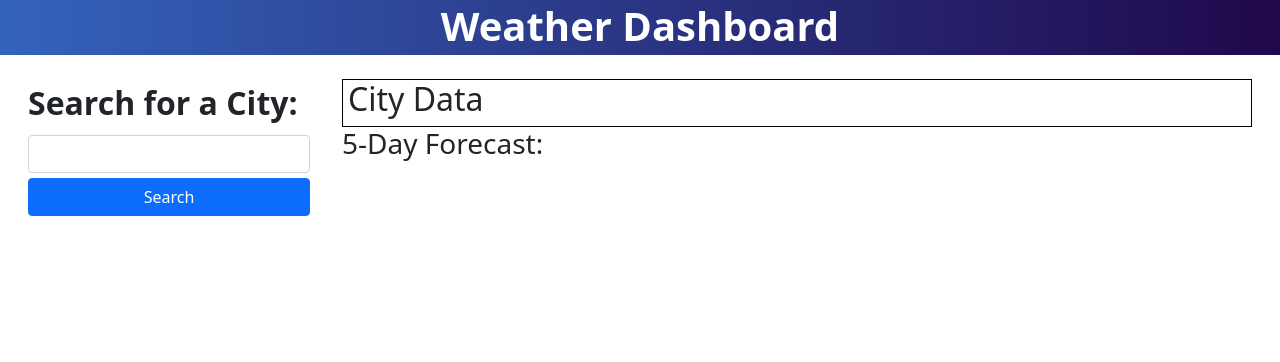
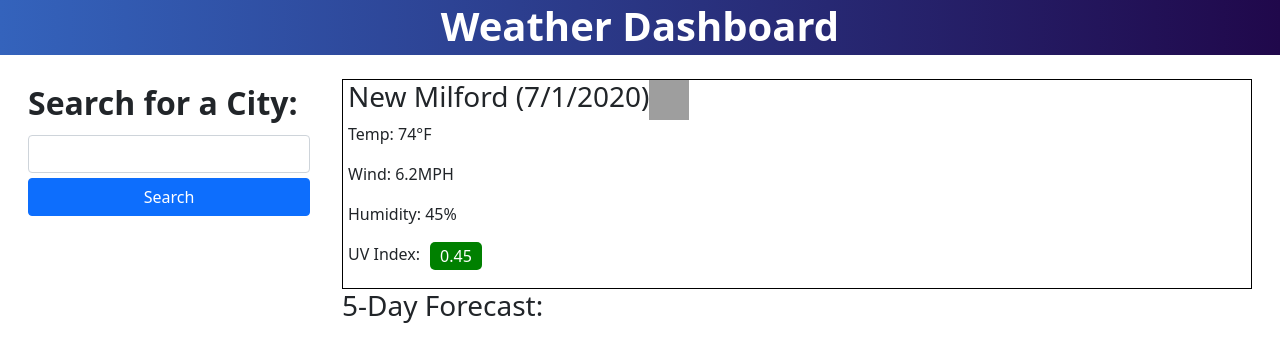
Before and after one commit to SteveB29/weather-dashboard, a plain HTML site: page index.html in a window 1280 px wide. Drawn offline with nearby package versions, Linux system fonts and the light colour scheme; grey boxes are pictures that could not be loaded.

Commit message:
hard coded html for styling update

```diff
--- a/assets/css/style.css
+++ b/assets/css/style.css
@@ -14,6 +14,7 @@ header h1 {
 .current-weather {
   border: 1px black solid;
   padding-left: 5px;
+  height: 210px;
 }
 
 .card-body label {
@@ -25,3 +26,26 @@ header h1 {
   width: 100%;
   margin: 5px 0;
 }
+
+.weather-header {
+  display: flex;
+  flex-flow: wrap row;
+}
+
+.weather-header img {
+  height: 40px;
+  width: 40px;
+}
+
+.uv-index {
+  display: flex;
+  flex-flow: wrap row;
+}
+
+.uv-number p {
+  color: white;
+  background-color: green;
+  padding: 2px 10px;
+  border-radius: 5px;
+  margin-left: 10px;
+}
--- a/assets/js/script.js
+++ b/assets/js/script.js
@@ -10,6 +10,7 @@ var apiExclude = "&exclude=minutely,hourly"
 var locationTextGet = function(event) {
   event.preventDefault();
   var city = document.querySelector('#city-search');
+  console.log(dayjs().format('D/M/YYYY'));
   if (city.value) {
     locationFetch(city.value);
     city.value = "";
@@ -22,10 +23,16 @@ var locationFetch = function(cityName) {
   var locationUrl = apiLocationUrl + cityName + apiKey;
   fetch(locationUrl).then(function(response) {
     response.json().then(function(response) {
-      console.log(response);
-      var lat = response[0].lat;
-      var lon = response[0].lon;
-      weatherFetch(lat, lon);
+
+      if (response.length === 0) {
+        alert("Please enter a valid city");
+      } else {
+        console.log(response);
+        var lat = response[0].lat;
+        var lon = response[0].lon;
+        displayWeather(response[0].name);
+        weatherFetch(lat, lon);
+      }
     });
   });
 }
@@ -40,5 +47,13 @@ var weatherFetch = function(lat, lon) {
   })
 }
 
+var displayWeather = function(city) {
+  var weatherBox = document.querySelector('.current-weather');
+  var weatherHeader = document.createElement('h3');
+  weatherHeader.innerText = city + " (" + dayjs().format('D/M/YYYY') + ")";
+  console.log(weatherHeader);
+  weatherBox.appendChild(weatherHeader);
+
+}
 
 searchForm.addEventListener('click', locationTextGet);
--- a/index.html
+++ b/index.html
@@ -24,7 +24,21 @@
         </aside>
         <div class="weather-info card-body col-lg-9">
             <section class="current-weather">
-                <h2>City Data</h2>
+                <div class="weather-header">
+                    <h3>New Milford (7/1/2020)</h3>
+                    <div>
+                        <img src="http://openweathermap.org/img/wn/10d@2x.png"/>
+                    </div>
+                </div>
+                    <p>Temp: 74&#176F</p>
+                    <p>Wind: 6.2MPH</p>
+                    <p>Humidity: 45%</p>
+                <div class="uv-index">
+                    <p>UV Index:  </p>
+                    <div class="uv-number">
+                        <p>0.45</p>
+                    </div>
+                </div>
             </section>
             <section class="five-day-forecast">
                 <h3>5-Day Forecast:</h3>
@@ -32,6 +46,7 @@
         </div>
     </div>
 
+    <script src="https://cdnjs.cloudflare.com/ajax/libs/dayjs/1.10.6/dayjs.min.js"></script>
     <script src="./assets/js/script.js"></script>
 </body>
 </html>
```
